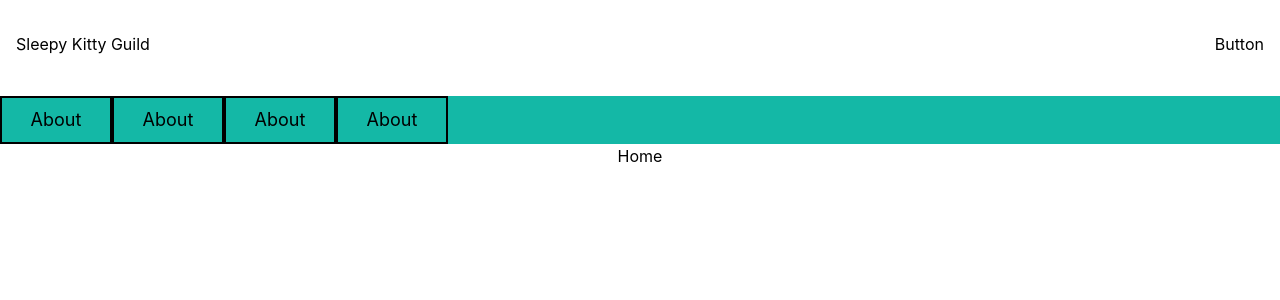
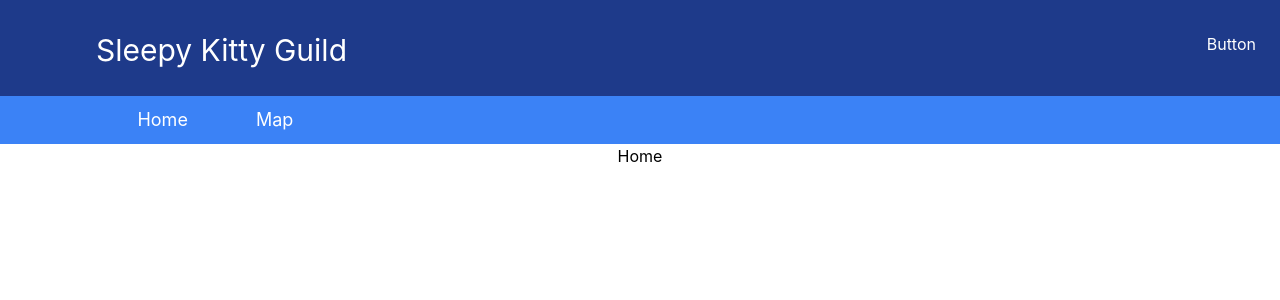
Before and after one commit to fisher60/ragnarok-helper-site, a React (Vite) app: page / in a window 1280 px wide. Shown: the top 300 px of the page. Built offline with nearby package versions, Linux system fonts and the light colour scheme.

Commit message:
working navbar concept

```diff
--- /dev/null
+++ b/src/components/navbar/NavLink.tsx
@@ -0,0 +1,14 @@
+import React from 'react';
+
+import { Link } from 'react-router-dom';
+
+interface NavLinkProps {
+    linkName: string
+    linkURL: string
+}
+
+export const NavLink = (props: NavLinkProps) => {
+    return(
+        <Link to={props.linkURL} className='block w-full h-10 lg:flex lg:w-28 lg:h-full items-center bg-white bg-opacity-0 hover:bg-opacity-40 transition ease-in-out motion-reduce:bg-inherit'><span className='flex-initial w-full text-lg'>{props.linkName}</span></Link>
+    );
+}
--- a/src/components/navbar/Navbar.tsx
+++ b/src/components/navbar/Navbar.tsx
@@ -1,17 +1,24 @@
-import { Link } from 'react-router-dom';
+import { NavLink } from './Navlink';
+
 import './Navbar.css';
+
+const navLinkNames = [
+    {linkName: 'Home', linkURL: 'home'},
+    {linkName: 'Map', linkURL: 'map'}
+];
 
 export const Navbar = () => {
     return (
-        <nav className='block wt-full'>
+        <nav className='block wt-full text-white bg-blue-900'>
             <div className='flex wt-full justify-between h-24 items-center'>
-                <div className='ml-4 h-8'>Sleepy Kitty Guild</div>
-                <div className='mr-4 h-8'>Button</div>
+                <div className='ml-4 lg:ml-24 h-8 text-xl lg:text-3xl'>Sleepy Kitty Guild</div>
+                <div className='mr-6 h-8'>Button</div>
             </div>
 
-            <div className='flex flex-wrap h-auto lg:h-12 bg-teal-500'>
-                {[...Array(4)].map((e, i) => <Link key={i} to="about" className='block w-full h-10 lg:flex lg:border-2 lg:border-black lg:w-28 lg:h-full items-center bg-white bg-opacity-0 hover:bg-opacity-40 transition ease-in-out motion-reduce:bg-inherit'><span className='flex-initial w-full text-lg'>About</span></Link>)}
-
+            <div className='block w-full content-center text-white bg-blue-500'>
+                <div className='flex flex-wrap w-full lg:w-5/6 mx-auto h-auto text-center lg:h-12'>
+                    {navLinkNames.map((i, e) => <NavLink key={e} linkName={i.linkName} linkURL={i.linkURL}/>)}
+                </div>
             </div>
         </nav>
     );
```
